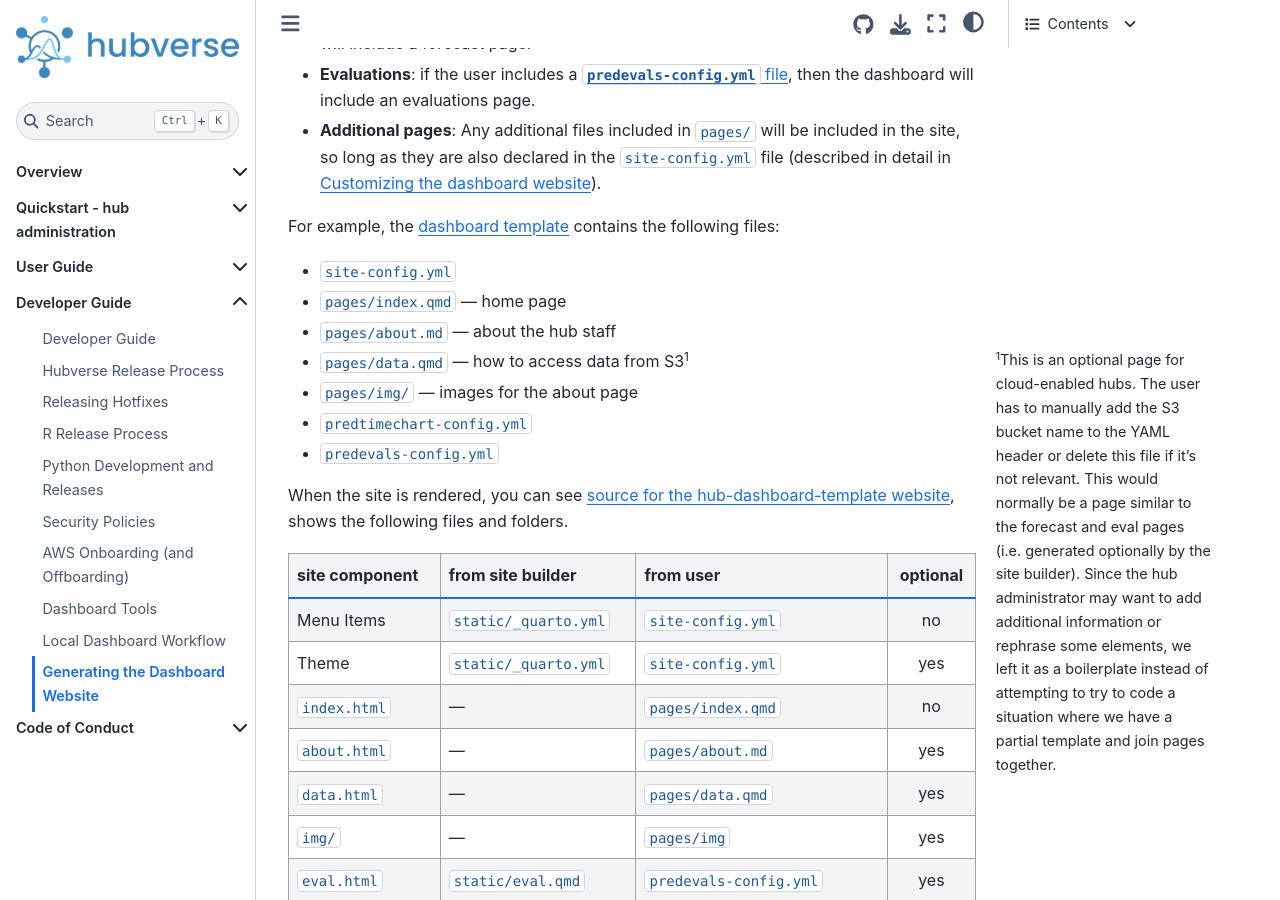
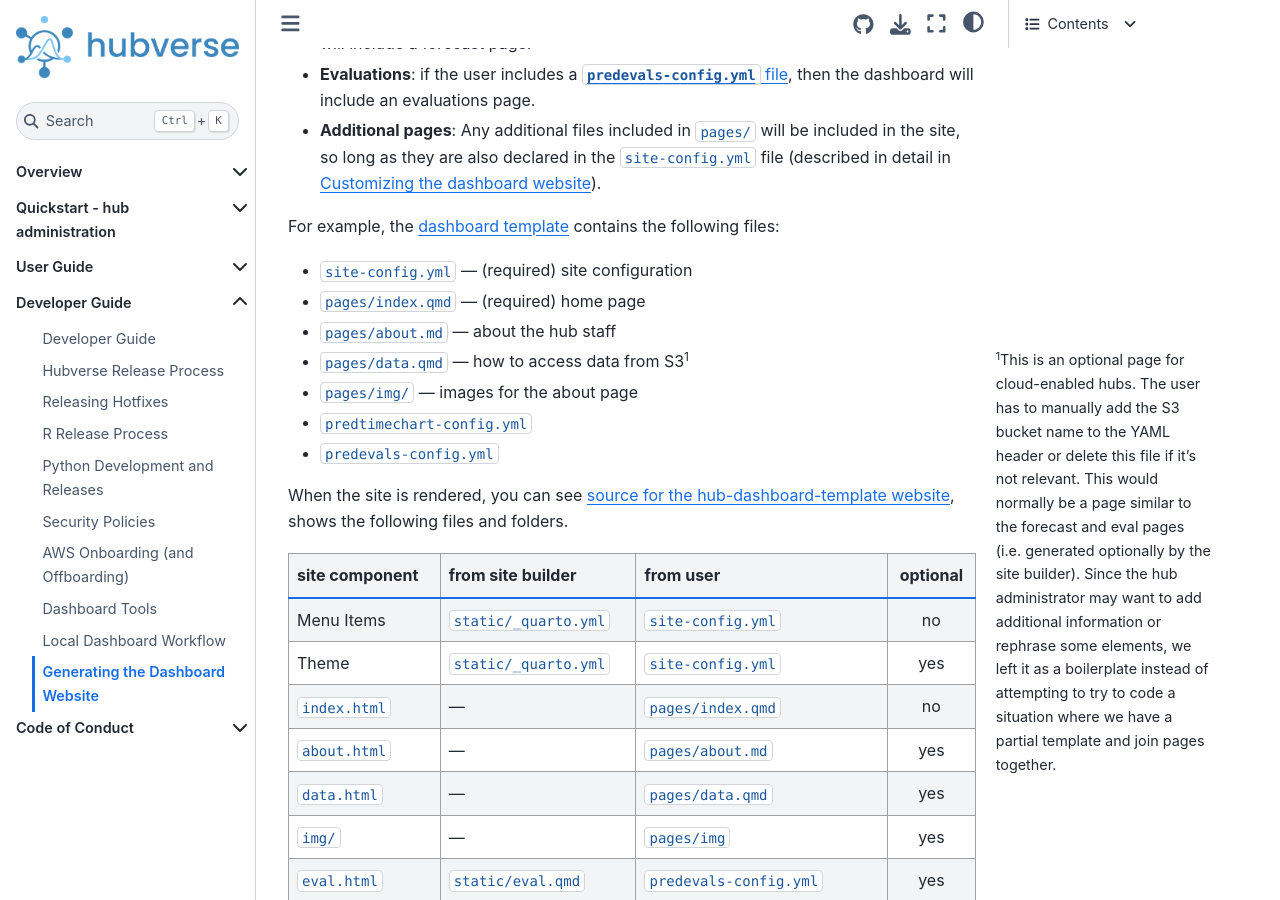
Before and after one commit to hubverse-org/hubDocs, a Sphinx documentation site: the page built from docs/source/developer/dashboard-site.md, in a window 1280 px wide and 900 px high, scrolled down 1438 px. Built offline with Sphinx 7.4.7 and the Sphinx Book theme 1.1.4, drawn with Linux system fonts in a browser that asks for light colours; comment, search, counter and statistics services are not loaded.

Commit message:
add notes about required for the example files

```diff
--- a/docs/source/developer/dashboard-site.md
+++ b/docs/source/developer/dashboard-site.md
@@ -64,8 +64,8 @@ with a link to it. However, the user has different options available to them.
 For example, the [dashboard template](https://github.com/hubverse-org/hub-dashboard-template)
 contains the following files:
 
-- `site-config.yml`
-- `pages/index.qmd` --- home page
+- `site-config.yml` --- (required) site configuration
+- `pages/index.qmd` --- (required) home page
 - `pages/about.md` --- about the hub staff
 - `pages/data.qmd` --- how to access data from S3[^pages-data]
 - `pages/img/` --- images for the about page
```
